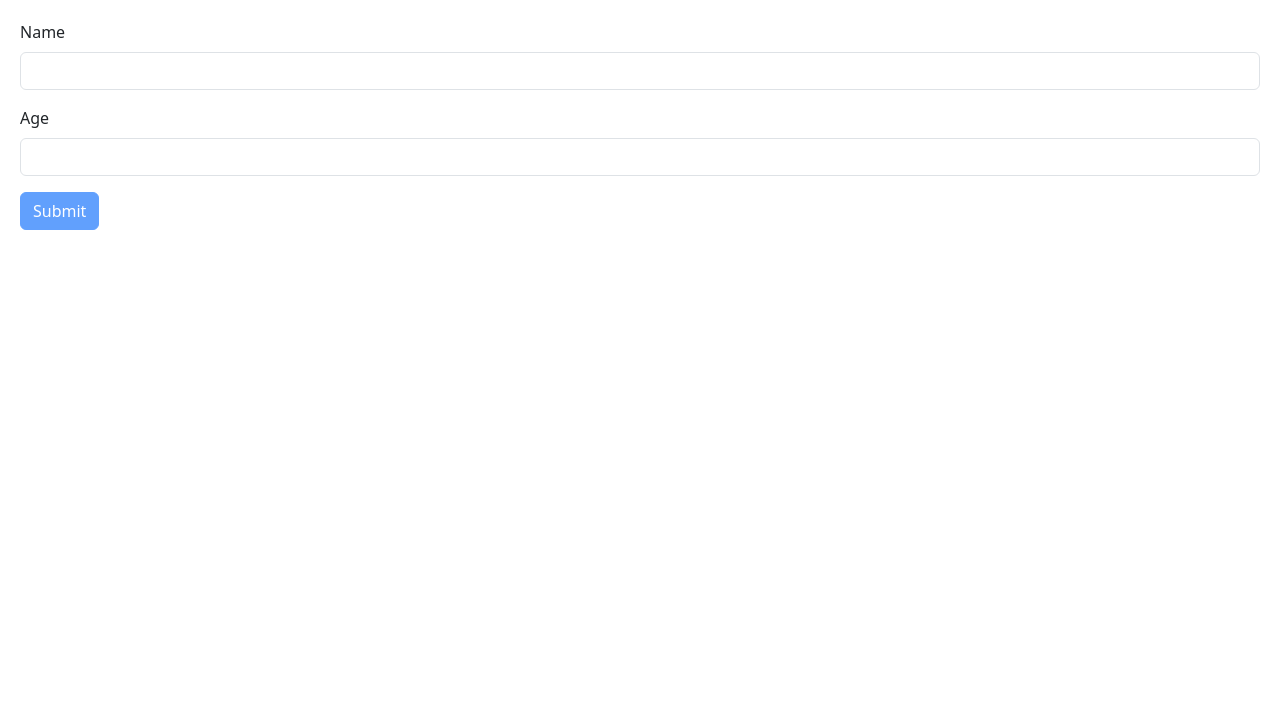
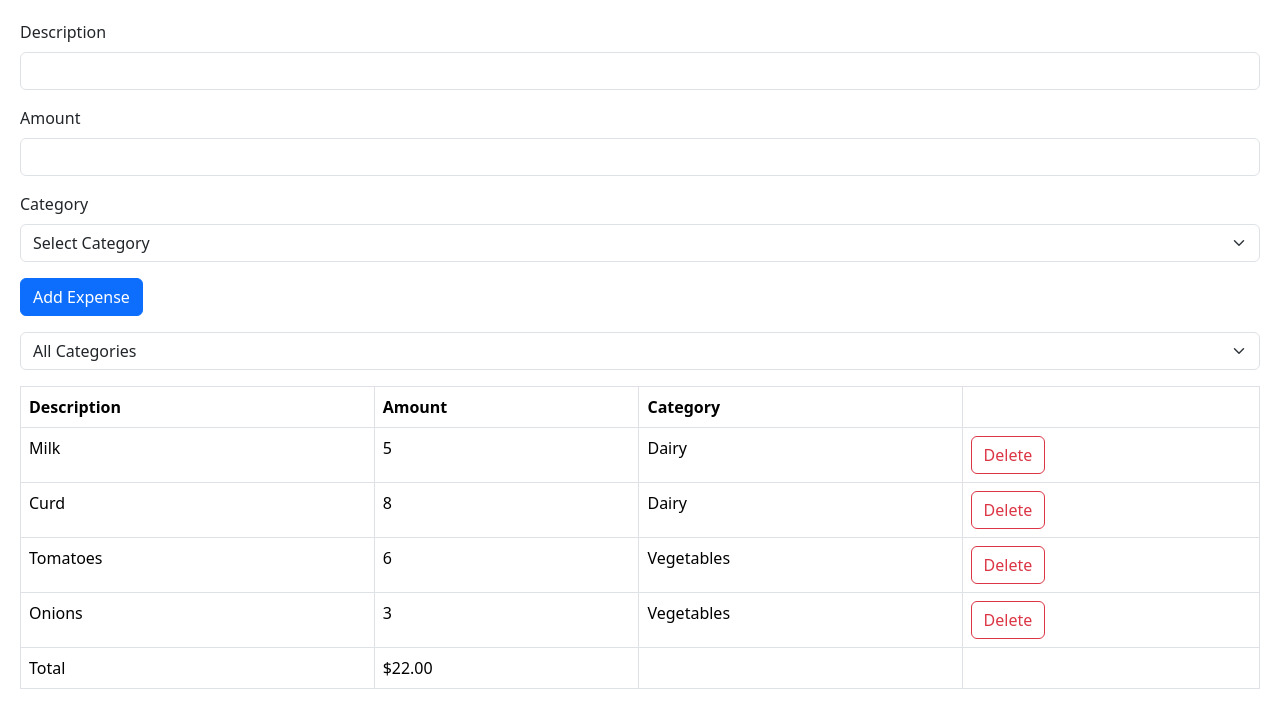
Before and after one commit to rahulgangadasu/react-TS, a React (Vite) app: page / in a window 1280 px wide. Shown: the top 728 px of the page. Built offline with nearby package versions, Linux system fonts and the light colour scheme; the HTML template or start-up script is replaced by a standard one.

Commit message:
Implement expense tracking features with form handling and filtering

```diff
--- a/src/App.tsx
+++ b/src/App.tsx
@@ -1,9 +1,42 @@
-import Form from "./Components/Forms/Form";
+import { useState } from "react";
+import ExpenseList from "./ExpenseTracker/Components/ExpenseList";
+import ExpenseFilter from "./ExpenseTracker/Components/ExpenseFilter";
+import ExpenseForm from "./ExpenseTracker/Components/ExpenseForm";
 
 function App() {
+  const [selectedCategory, setSelectedCategory] = useState("");
+
+  const [expenses, setExpenses] = useState([
+    { id: 1, description: "Milk", amount: 5, category: "Dairy" },
+    { id: 2, description: "Curd", amount: 8, category: "Dairy" },
+    { id: 3, description: "Tomatoes", amount: 6, category: "Vegetables" },
+    { id: 4, description: "Onions", amount: 3, category: "Vegetables" },
+  ]);
+
+  const visibleExpenses = selectedCategory
+    ? expenses.filter((expense) => expense.category === selectedCategory)
+    : expenses;
+
   return (
     <div>
-      <Form />
+      <div className="mb-3">
+        <ExpenseForm
+          onSubmit={(expense) =>
+            setExpenses([...expenses, { ...expense, id: expenses.length + 1 }])
+          }
+        />
+      </div>
+      <div className="mb-3">
+        <ExpenseFilter
+          onSelectCategory={(category) => setSelectedCategory(category)}
+        />
+      </div>
+      <ExpenseList
+        expenses={visibleExpenses}
+        onDelete={(id) =>
+          setExpenses(expenses.filter((expense) => expense.id !== id))
+        }
+      />
     </div>
   );
 }
--- /dev/null
+++ b/src/ExpenseTracker/Components/ExpenseFilter.tsx
@@ -0,0 +1,21 @@
+import categories from "../categories";
+interface ExpenseFilterProps {
+  onSelectCategory: (category: string) => void;
+}
+const ExpenseFilter = ({ onSelectCategory }: ExpenseFilterProps) => {
+  return (
+    <select
+      className="form-select"
+      onChange={(event) => onSelectCategory(event.target.value)}
+    >
+      <option value="">All Categories</option>
+      {categories.map((category) => (
+        <option key={category} value={category}>
+          {category}
+        </option>
+      ))}
+    </select>
+  );
+};
+
+export default ExpenseFilter;
--- /dev/null
+++ b/src/ExpenseTracker/Components/ExpenseForm.tsx
@@ -0,0 +1,85 @@
+import { z } from "zod";
+import { useForm } from "react-hook-form";
+import { zodResolver } from "@hookform/resolvers/zod";
+import categories from "../categories";
+
+const schema = z.object({
+  description: z
+    .string()
+    .min(3, { message: "Description should be atleast 3 characters" })
+    .max(20),
+  amount: z.number({ message: "Amount is required" }).min(0.99).max(1000),
+  category: z.enum(categories, { message: "Category is required" }),
+});
+
+type ExpenseFormData = z.infer<typeof schema>;
+
+interface ExpenseFormProps {
+  onSubmit: (data: ExpenseFormData) => void;
+}
+
+const ExpenseForm = ({ onSubmit }: ExpenseFormProps) => {
+  const {
+    register,
+    handleSubmit,
+    reset,
+    formState: { errors },
+  } = useForm<ExpenseFormData>({ resolver: zodResolver(schema) });
+
+  return (
+    <form
+      onSubmit={handleSubmit((data) => {
+        onSubmit(data);
+        reset();
+      })}
+    >
+      <div className="mb-3">
+        <label htmlFor="description" className="form-label">
+          Description
+        </label>
+        <input
+          {...register("description")}
+          id="description"
+          type="text"
+          className="form-control"
+        />
+        {errors.description && (
+          <p className="text-danger">{errors.description.message}</p>
+        )}
+      </div>
+      <div className="mb-3">
+        <label htmlFor="amount" className="form-label">
+          Amount
+        </label>
+        <input
+          {...register("amount", { valueAsNumber: true })}
+          id="amount"
+          type="number"
+          className="form-control"
+        />
+        {errors.amount && (
+          <p className="text-danger">{errors.amount.message}</p>
+        )}
+      </div>
+      <div className="mb-3">
+        <label htmlFor="category" className="form-label">
+          Category
+        </label>
+        <select {...register("category")} id="category" className="form-select">
+          <option value="">Select Category</option>
+          {categories.map((category) => (
+            <option key={category} value={category}>
+              {category}
+            </option>
+          ))}
+        </select>
+        {errors.category && (
+          <p className="text-danger">{errors.category.message}</p>
+        )}
+      </div>
+      <button className="btn btn-primary">Add Expense</button>
+    </form>
+  );
+};
+
+export default ExpenseForm;
--- /dev/null
+++ b/src/ExpenseTracker/Components/ExpenseList.tsx
@@ -0,0 +1,59 @@
+interface Expense {
+  id: number;
+  description: string;
+  amount: number;
+  category: string;
+}
+
+interface ExpenseListProps {
+  expenses: Expense[];
+  onDelete: (id: number) => void;
+}
+const ExpenseList = ({ expenses, onDelete }: ExpenseListProps) => {
+  if (expenses.length === 0) return null;
+
+  return (
+    <table className="table table-bordered">
+      <thead>
+        <tr>
+          <th>Description</th>
+          <th>Amount</th>
+          <th>Category</th>
+          <th></th>
+        </tr>
+      </thead>
+      <tbody>
+        {expenses.map((expense) => (
+          <tr key={expense.id}>
+            <td>{expense.description}</td>
+            <td>{expense.amount}</td>
+            <td>{expense.category}</td>
+            <td>
+              <button
+                className="btn btn-outline-danger"
+                onClick={() => onDelete(expense.id)}
+              >
+                Delete
+              </button>
+            </td>
+          </tr>
+        ))}
+      </tbody>
+      <tfoot>
+        <tr>
+          <td>Total</td>
+          <td>
+            $
+            {expenses
+              .reduce((accumulator, expense) => expense.amount + accumulator, 0)
+              .toFixed(2)}
+          </td>
+          <td></td>
+          <td></td>
+        </tr>
+      </tfoot>
+    </table>
+  );
+};
+
+export default ExpenseList;
--- /dev/null
+++ b/src/ExpenseTracker/categories.ts
@@ -0,0 +1,3 @@
+const categories = ["Dairy", "Vegetables", "Fruits"] as const;
+
+export default categories;
```
